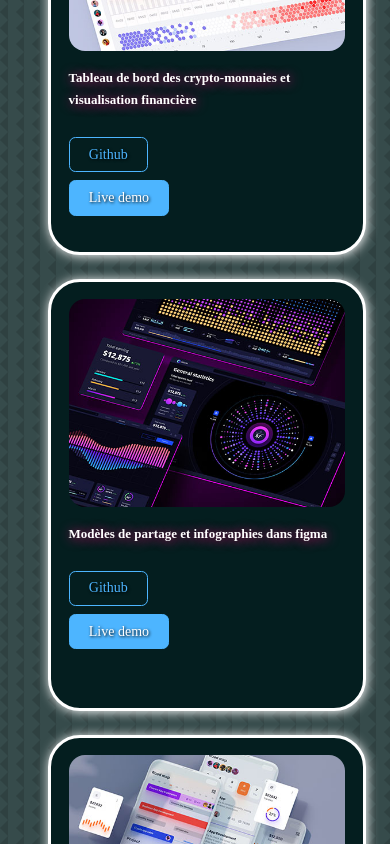
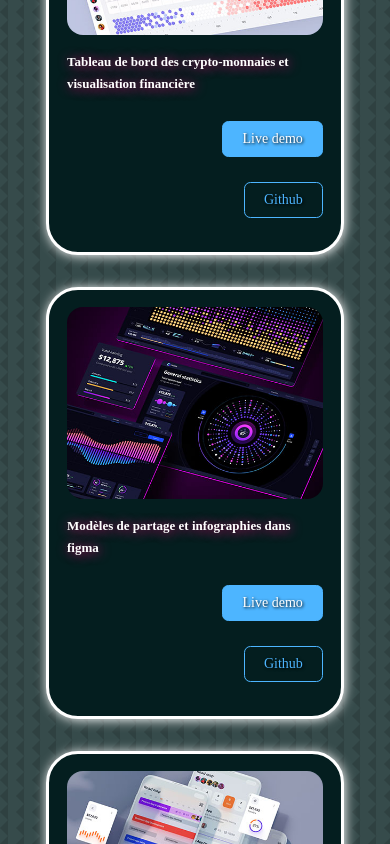
Before and after one commit to Mouhamed1003/keenprogrammer.com, a React (Create React App) app: page / in a window 390 px wide. Shown: the part 5980-6824 px from the top of the page. Built offline with nearby package versions, Linux system fonts and the light colour scheme.

Commit message:
Update portfolio.css

```diff
--- a/src/components/portfolio/portfolio.css
+++ b/src/components/portfolio/portfolio.css
@@ -94,9 +94,9 @@
 @media screen and (max-width: 390px) {
     .portfolio_container {
         grid-template-columns: 1fr;
-        gap: 1.5rem;
+        gap: 2rem;
         width: auto;
-        margin-left: 1.5rem;
+        right: 1.4rem;
         padding: 0 0.5rem; /* Réduire le padding pour les très petits écrans */
     }
     .portfolio_item {
@@ -106,8 +106,9 @@
         font-size: small;
     }
     .portfolio_item-cta {
-        flex-direction: column; /* Empiler les boutons verticalement */
-        gap: 0.5rem;
+        flex-direction: column-reverse;
+        gap: 1.6rem;
+        align-items: flex-end;
     }
     #portfolio h5 {
         font-size: 1rem;
```
